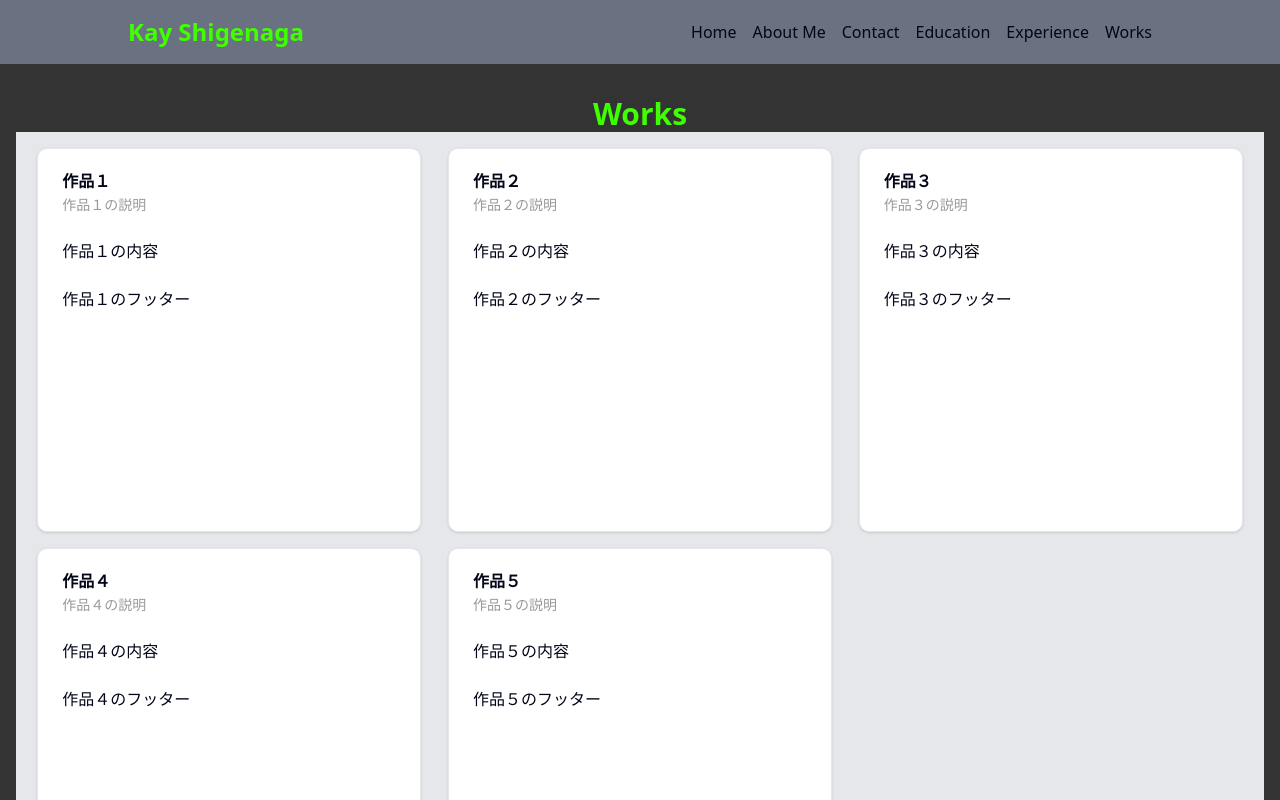
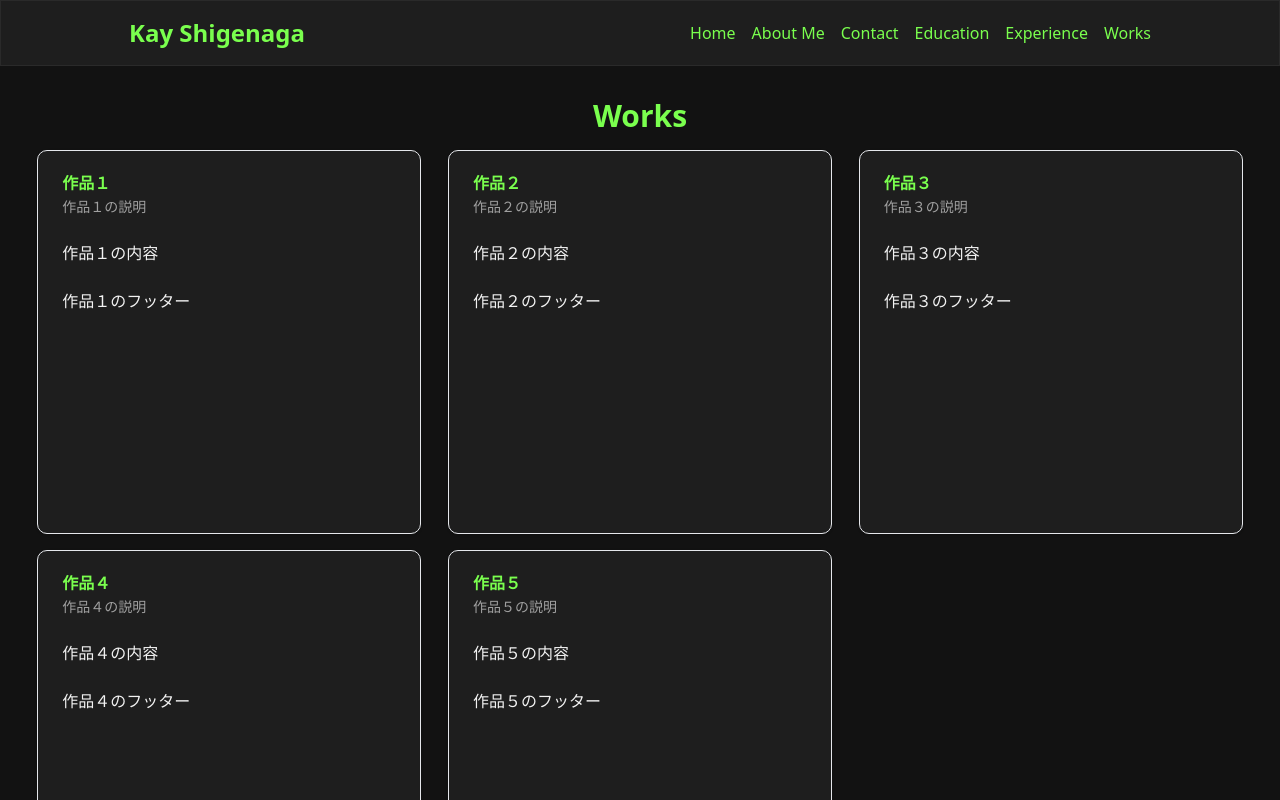
Before and after one commit to monaka-13/Portfolio, a Next.js app: page /works in a window 1280 px wide. Shown: the top 800 px of the page. Built offline with nearby package versions, Linux system fonts and the light colour scheme.

Commit message:
fix: color themes

```diff
--- a/src/app/globals.css
+++ b/src/app/globals.css
@@ -44,27 +44,27 @@
 }
 
 :root {
+  --primary: #7aff4e;
+  --secondary: #00d4ff;
+  --background: #121212;
+  --surface: #1e1e1e;
+  --border: #2a2a2a;
+  --text-primary: #f2f2f2;
+  --text-secondary: #a0a0a0;
+  --accent: #00c896;
   --radius: 0.625rem;
-  --background: #333;
-  /* --background: oklch(1 0 0); */
-  --foreground: oklch(0.129 0.042 264.695);
-  --card: oklch(1 0 0);
-  --card-foreground: oklch(0.129 0.042 264.695);
-  --popover: oklch(1 0 0);
-  --popover-foreground: oklch(0.129 0.042 264.695);
-  --primary: #3FFF00;
-  /* --primary: oklch(0.208 0.042 265.755); */
-  --primary-foreground: oklch(0.984 0.003 247.858);
-  --secondary: oklch(0.968 0.007 247.896);
-  --secondary-foreground: oklch(0.208 0.042 265.755);
+  --foreground: var(--primary);
+  --card: var(--surface);
+  --card-foreground: var(--primary);
+  --popover: var(--surface);
+  --popover-foreground: var(--primary);
+  --primary-foreground: var(--surface);
+  --secondary-foreground: var(--surface);
   --muted: oklch(0.968 0.007 247.896);
-  --muted-foreground: #999;
-  /* --muted-foreground: oklch(0.554 0.046 257.417); */
-  --accent: oklch(0.968 0.007 247.896);
-  --accent-foreground: oklch(0.208 0.042 265.755);
+  --muted-foreground: var(--text-secondary);
+  --accent-foreground: var(--secondary);
   --destructive: oklch(0.577 0.245 27.325);
-  --border: oklch(0.929 0.013 255.508);
-  --input: oklch(0.929 0.013 255.508);
+  --input: var(--text-primary);
   --ring: oklch(0.704 0.04 256.788);
   --chart-1: oklch(0.646 0.222 41.116);
   --chart-2: oklch(0.6 0.118 184.704);
@@ -72,24 +72,24 @@
   --chart-4: oklch(0.828 0.189 84.429);
   --chart-5: oklch(0.769 0.188 70.08);
   --sidebar: oklch(0.984 0.003 247.858);
-  --sidebar-foreground: oklch(0.129 0.042 264.695);
-  --sidebar-primary: oklch(0.208 0.042 265.755);
+  --sidebar-foreground: var(--primary);
+  --sidebar-primary: var(--primary);
   --sidebar-primary-foreground: oklch(0.984 0.003 247.858);
   --sidebar-accent: oklch(0.968 0.007 247.896);
-  --sidebar-accent-foreground: oklch(0.208 0.042 265.755);
+  --sidebar-accent-foreground: var(--primary);
   --sidebar-border: oklch(0.929 0.013 255.508);
   --sidebar-ring: oklch(0.704 0.04 256.788);
 }
 
 .dark {
-  --background: oklch(0.129 0.042 264.695);
+  --background: var(--primary);
   --foreground: oklch(0.984 0.003 247.858);
-  --card: oklch(0.208 0.042 265.755);
+  --card: var(--primary);
   --card-foreground: oklch(0.984 0.003 247.858);
-  --popover: oklch(0.208 0.042 265.755);
+  --popover: var(--primary);
   --popover-foreground: oklch(0.984 0.003 247.858);
   --primary: oklch(0.929 0.013 255.508);
-  --primary-foreground: oklch(0.208 0.042 265.755);
+  --primary-foreground: var(--primary);
   --secondary: oklch(0.279 0.041 260.031);
   --secondary-foreground: oklch(0.984 0.003 247.858);
   --muted: oklch(0.279 0.041 260.031);
@@ -105,7 +105,7 @@
   --chart-3: oklch(0.769 0.188 70.08);
   --chart-4: oklch(0.627 0.265 303.9);
   --chart-5: oklch(0.645 0.246 16.439);
-  --sidebar: oklch(0.208 0.042 265.755);
+  --sidebar: var(--primary);
   --sidebar-foreground: oklch(0.984 0.003 247.858);
   --sidebar-primary: oklch(0.488 0.243 264.376);
   --sidebar-primary-foreground: oklch(0.984 0.003 247.858);
@@ -122,10 +122,19 @@
   body {
     @apply bg-background text-foreground;
   }
-  h1{
+  h1 {
     @apply text-primary text-3xl text-center font-bold;
   }
-  h2{
+  h2 {
     @apply text-primary text-3xl text-center font-bold;
   }
+  .primary {
+    background-color: var(--surface);
+  }
+  .border {
+    border-color: var(--border);
+  }
+  p, label{ /* text */
+    color: var(--text-primary);
+  }
 }
--- a/src/app/page.tsx
+++ b/src/app/page.tsx
@@ -4,15 +4,7 @@ export default function Home() {
     <>
       <div>
         <h2>Hello World!</h2>
-        <h2>Hello World!</h2>
-        <h2>Hello World!</h2>
-        <h2>Hello World!</h2>
-        <h2>Hello World!</h2>
-        <h2>Hello World!</h2>
-        <h2>Hello World!</h2>
-        <h2>Hello World!</h2>
-        <h2>Hello World!</h2>
-        <h2>Hello World!</h2>
+        <p>this is Kay Shigenaga</p>
         {/* <h2>license</h2><br />
         <p>The icons in this web pages are from free plan of Font Awesome.</p>
         <p>As to license, reffer below link</p><br />
--- a/src/app/works/page.tsx
+++ b/src/app/works/page.tsx
@@ -15,7 +15,6 @@ export default function Page() {
       <div
         className='grid grid-cols-1 justify-items-center
           gap-4
-          bg-gray-200
           p-4
           xs:grid-cols-1
           lg:grid-cols-2
--- a/src/components/common/CustomHeader.jsx
+++ b/src/components/common/CustomHeader.jsx
@@ -9,7 +9,7 @@ import { useState } from 'react';
 export default function CustomHeader() {
   const [isMenuOpen, setIsMenuOpen] =useState(false);
   return (
-    <div className={`sticky w-full bg-gray-500 p-4 md:px-32`}>
+    <div className={`sticky w-full p-4 md:px-32 primary border`}>
       <MenuDrawer isMenuOpen={isMenuOpen} setIsMenuOpen={setIsMenuOpen}/>
       <header className={`flex justify-between items-center`}>
         <Button aria-label="menu" role="button" variant="default" className='lock md:hidden size-12' onClick={()=>setIsMenuOpen(true)}>
@@ -17,7 +17,7 @@ export default function CustomHeader() {
         </Button>
 
         <h1 className={`text-2xl hidden md:block`}>Kay Shigenaga</h1>
-        <nav className={`hidden md:flex gap-4`}>
+        <nav className={`hidden md:flex gap-4 primary`}>
           {MENU_ITEMS.map((item,index) => (
             <Link key={index} href={item.url}>
               {item.text}
--- a/src/components/ui/MenuDrawer.jsx
+++ b/src/components/ui/MenuDrawer.jsx
@@ -6,7 +6,7 @@ import { MENU_ITEMS } from "../../constants/menuItems";
 export default function MenuDrawer({isMenuOpen, setIsMenuOpen}) {
   return (
     <div
-      className={`fixed h-screen w-64 bg-gray-500 ${isMenuOpen ? 'left-0 top-0' : 'hidden'}`}
+      className={`fixed h-screen w-64 primary border ${isMenuOpen ? 'left-0 top-0' : 'hidden'}`}
     >
       <Button
         aria-label="close"
```
